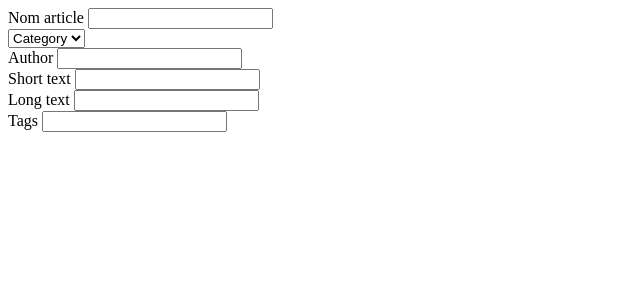
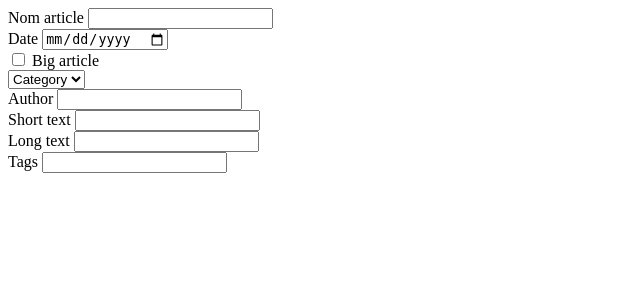
Before and after one commit to Erkha/WildPostInvestigation, a PHP site: template src/View/AdminArticle/adminArticle.html.twig in a window 1280 px wide. Shown: the top 300 px of the page, without its empty margins (0-640 px from the left). Run offline with PHP 8.4, Linux system fonts and the light colour scheme; the template is opened without the code that fills it, so the values that code supplies are empty; some libraries are stand-ins or nearby versions.

Commit message:
avancee sur form creation article

```diff
--- a/src/View/AdminArticle/adminArticle.html.twig
+++ b/src/View/AdminArticle/adminArticle.html.twig
@@ -8,6 +8,18 @@
 		      <input type="text" class="form-control" name="article" id="article">
 		    </div>
 		</div>
+		<div class="form-row">
+		    <div class="form-group">
+		      <label for="inputText">Date</label>
+		      <input type="date" class="form-control" name="date" id="date">
+		    </div>
+		</div>
+		<div class="form-group">
+    		<div class="form-check">
+		        <input class="form-check-input" type="checkbox" value="" name="bigArt" id="bigArt" required>
+		        <label class="form-check-label" for="invalidCheck2">Big article</label>
+    		</div>
+  		</div>
 		<div class="form-row">
 			{# Todo: foreach #}
 			<select class="custom-select custom-select-sm">
@@ -38,7 +50,7 @@
 		<div class="form-row">
 		    <div class="form-group">
 		      <label for="inputText">Tags</label>
-		      <input type="text" class="form-control" name="tag" id="tag">
+		      <input type="text" class="form-control" name="Tags" id="tag">
 		    </div>
 
 {% endblock %}
```
Also changed, not shown: 1 other file.
